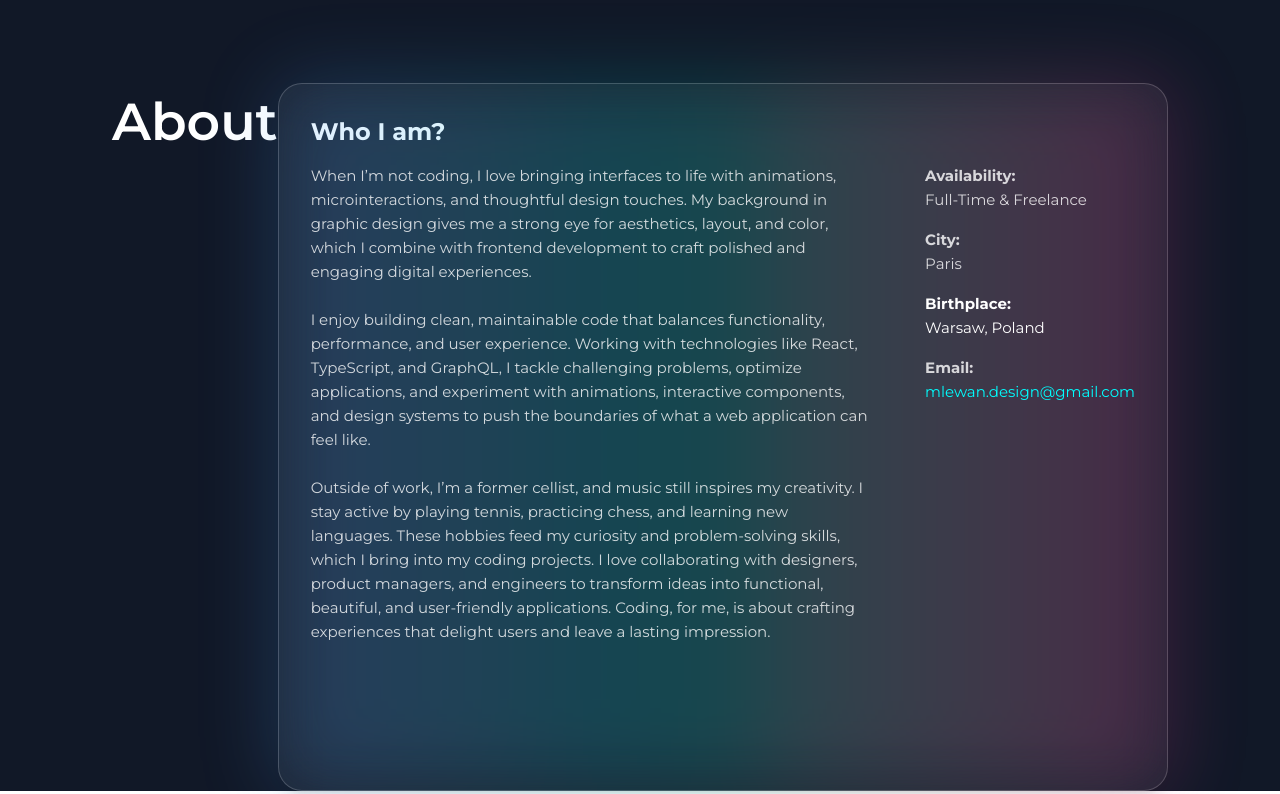
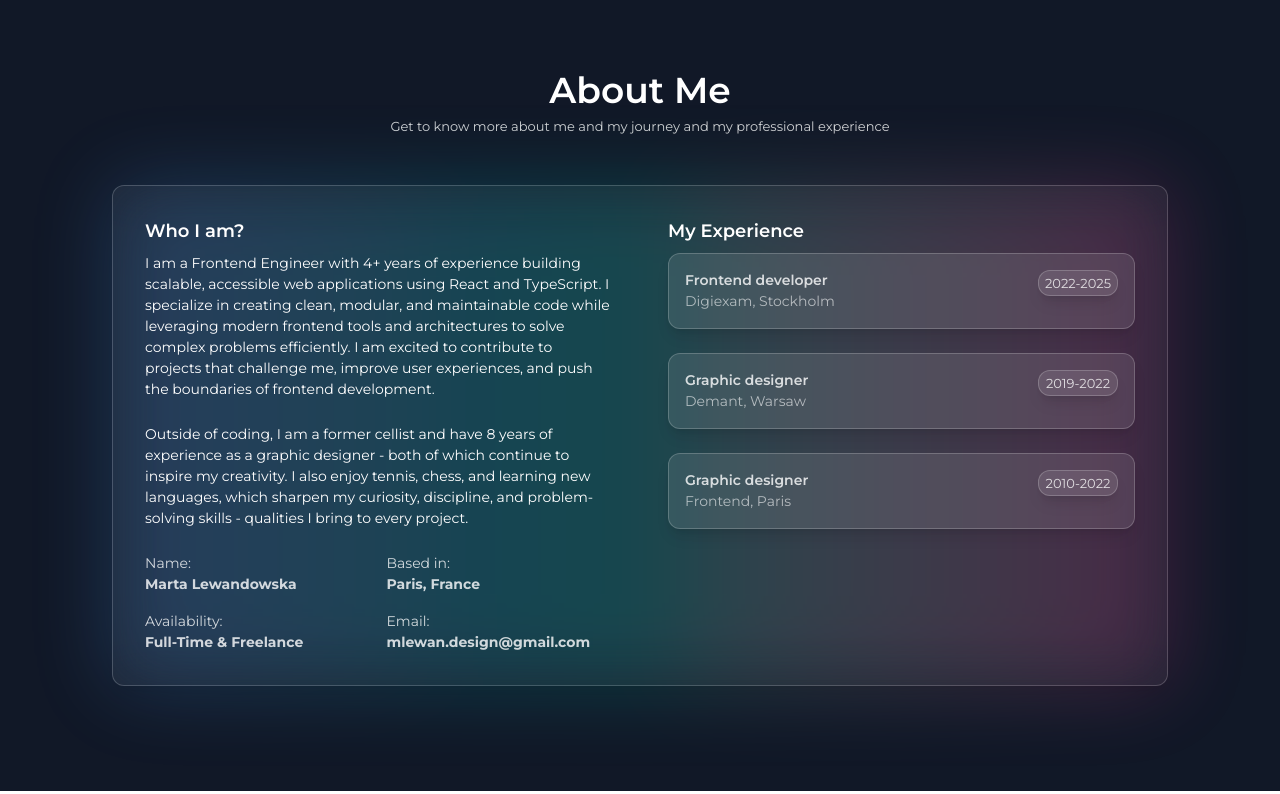
Before and after one commit to martalewan/react-portfolio-ts, a React (Vite) app in the folder client/: page / in a window 1280 px wide. Shown: the part 809-1603 px from the top of the page. Built offline with nearby package versions, Linux system fonts and the light colour scheme.

Commit message:
feat: complete About and Experience sections with improved layout and content

```diff
--- a/client/src/components/about/About.tsx
+++ b/client/src/components/about/About.tsx
@@ -1,46 +1,76 @@
+import GlassCard from "../glassCard/GlassCard"
+import { aboutData } from "./aboutData"
+
 const About = () => {
     return (
-        <section id="about">
-            <h2 className="">About</h2>
-            <div className="relative bg-(--secondary-color)/5 backdrop-blur-xl border border-(--secondary-color)/20 rounded-3xl shadow-lg p-8  ">
-                <div className="absolute -inset-1 bg-linear-to-r from-blue-400 via-teal-400 to-pink-500 rounded-3xl opacity-20 blur-2xl"></div>
-                <h2 className="text-2xl font-bold text(--secondary-color) mb-4">Who I am?</h2>
+        <section id="about" className="flex-col items-center gap-12">
+            <div className="flex flex-col items-center">
+                <h2>About Me</h2>
+                <span className="section-subtitle">Get to know more about me and my journey and my professional experience</span>
+            </div>
 
+            <GlassCard glow>
                 <div className="flex relative gap-14 z-10">
-                    <div>
-                        <p className="text-(--secondary-color)/80">
+                    <div className="flex-1">
+                        <div>
+                            <h3 className="mb-2">Who I am?</h3>
                             <p className="mb-6">
-                                When I’m not coding, I love bringing interfaces to life with animations, microinteractions, and thoughtful design touches. My background in graphic design gives me a strong eye for aesthetics, layout, and color, which I combine with frontend development to craft polished and engaging digital experiences.
+                                I am a Frontend Engineer with 4+ years of experience building scalable, accessible web applications using React and TypeScript. I specialize in creating clean, modular, and maintainable code while leveraging modern frontend tools and architectures to solve complex problems efficiently. I am excited to contribute to projects that challenge me, improve user experiences, and push the boundaries of frontend development.
                             </p>
                             <p className="mb-6">
-                                I enjoy building clean, maintainable code that balances functionality, performance, and user experience. Working with technologies like React, TypeScript, and GraphQL, I tackle challenging problems, optimize applications, and experiment with animations, interactive components, and design systems to push the boundaries of what a web application can feel like.
+                                Outside of coding, I am a former cellist and have 8 years of experience as a graphic designer - both of which continue to inspire my creativity. I also enjoy tennis, chess, and learning new languages, which sharpen my curiosity, discipline, and problem-solving skills - qualities I bring to every project.
                             </p>
-                            <p className="mb-6">
-                                Outside of work, I’m a former cellist, and music still inspires my creativity. I stay active by playing tennis, practicing chess, and learning new languages. These hobbies feed my curiosity and problem-solving skills, which I bring into my coding projects. I love collaborating with designers, product managers, and engineers to transform ideas into functional, beautiful, and user-friendly applications. Coding, for me, is about crafting experiences that delight users and leave a lasting impression.
+
+                        </div>
+                        <div className="grid grid-cols-2 gap-4">
+                            <p className="text-(--secondary-color)/80">Name:<br />
+                                <span className="font-bold">Marta Lewandowska</span>
                             </p>
-                        </p>
+
+                            <p className="text-(--secondary-color)/80">Based in:<br />
+                                <span className="font-bold">Paris, France</span>
+                            </p>
+
+                            <p className="text-(--secondary-color)/80">Availability:<br />
+                                <span className="font-bold">Full-Time & Freelance</span>
+                            </p>
+
+                            <p className="text-(--secondary-color)/80">Email:<br />
+                                <span className="font-bold">                   <a href="mailto:mlewan.design@gmail.com" className="hover:underline">
+                                    mlewan.design@gmail.com
+                                </a>
+                                </span>
+
+                            </p>
+                        </div>
                     </div>
-                    <div className="flex-1 flex flex-col gap-4">
+                    <div className="flex-1">
+                        <h3 className="mb-2">My Experience</h3>
+                        <div className="flex flex-col gap-6">
+                            {aboutData.map((item, index) => {
+                                return (
+                                    <div key={index} className="glass-block p-4 flex items-start justify-between">
+                                        <div>
+                                            <h4 className="text-(--secondary-color)/80">
+                                                {item.position}
+                                            </h4>
+                                            <p className="text-(--secondary-color)/60">
+                                                {item.place}
+                                            </p>
+                                        </div>
+                                        <div className="glass-block min-w-20 text-center"><span className="section-subtitle ">{item.years}</span></div>
+                                    </div>
+                                )
+                            })}</div>
 
-                        <p className="text-(--secondary-color)/80">
-                            <span className="font-bold">Availability:</span> <br /> Full-Time & Freelance
-                        </p>
 
-                        <p className="text-(--secondary-color)/80">
-                            <span className="font-bold">City:</span> <br />Paris
-                        </p>
-
-                        <p className="text-(--secondary-color)  /80">
-                            <span className="font-bold">Birthplace:</span> <br />Warsaw, Poland
-                        </p>
-
-                        <p className="text-(--secondary-color)/80">
-                            <span className="font-bold">Email:</span> <a href="mailto:mlewan.design@gmail.com" className="text-(--accent-color) hover:underline"><br />mlewan.design@gmail.com</a>
-                        </p>
                     </div>
 
                 </div>
-            </div>
+            </GlassCard>
+
+
+
         </section >
     )
 }
--- /dev/null
+++ b/client/src/components/about/aboutData.ts
@@ -0,0 +1,5 @@
+export const aboutData = [
+    { position: "Frontend developer", place: "Digiexam, Stockholm", years: "2022-2025" },
+    { position: "Graphic designer", place: "Demant, Warsaw", years: "2019-2022" },
+    { position: "Graphic designer", place: "Frontend, Paris", years: "2010-2022" },
+];
--- /dev/null
+++ b/client/src/components/glassCard/GlassCard.tsx
@@ -0,0 +1,21 @@
+type GlassCardProps = {
+    children: React.ReactNode;
+    className?: string;
+    glow?: boolean;
+};
+
+const GlassCard = ({ children, className = "", glow = false }: GlassCardProps) => {
+    return (
+        <div className={`max-w-350 relative bg-(--secondary-color)/5 backdrop-blur-xl border border-(--secondary-color)/20 rounded-xl shadow-lg p-8 ${className}`}>
+            {glow && (
+                <div className="absolute -inset-1 bg-linear-to-r from-blue-400 via-teal-400 to-pink-500 rounded-3xl opacity-20 blur-2xl"></div>
+            )}
+
+            <div className="relative z-10">
+                {children}
+            </div>
+        </div>
+    );
+};
+
+export default GlassCard;
--- a/client/src/components/hero/Hero.tsx
+++ b/client/src/components/hero/Hero.tsx
@@ -7,11 +7,11 @@ import Socials from "../socials/Socials";
 const Hero = () => {
     return (
         <section id="home">
-            <div className="container mx-auto ">
+            <div className="container mx-auto">
                 <div className="h-full flex flex-col xl:flex-row justify-center xl:justify-between items-center gap-6">
                     <div className="flex flex-col items-center gap-5 xl:items-start text-center xl:text-left order-2 xl:order-0">
                         <div>
-                            <span>Frontend Developer</span>
+                            <span className="section-subtitle">Frontend Developer</span>
                             <h1>
                                 <span className="hidden md:block">Hello, I am<br />
                                 </span>
@@ -21,7 +21,7 @@ const Hero = () => {
                             </h1>
                         </div>
 
-                        <p className="max-w-[550px]">
+                        <p className="max-w-137.5 p-large">
                             <span className="font-bold">Frontend Engineer with 4+ years of experience</span> building scalable, accessible web applications using <span className="font-bold">React</span> and <span className="font-bold">TypeScript</span>. I focus on turning design systems into high-quality, performant user experiences with strong attention to detail.
                         </p>
                         <div className="flex flex-col gap-5">
--- a/client/src/components/navbar/Navbar.tsx
+++ b/client/src/components/navbar/Navbar.tsx
@@ -10,8 +10,8 @@ const Navbar = () => {
 
     return (
         <>
-            <nav className="w-full fixed flex items-center h-17 transition-colors bg-(--primary-color) z-10 text-(--secondary-color) border-b border-gray-700">
-                <div className="px-7 w-full flex items-center justify-between">
+            <nav className="w-full fixed flex items-center h-17 px-7 transition-colors bg-(--primary-color) z-10 text-(--secondary-color) border-b border-(--secondary-color)/20">
+                <div className="w-full flex items-center justify-between">
                     <Logo />
                     <DesktopNavigation navData={navData} active={active} setActive={setActive} />
                     <Drawer>
--- a/client/src/style.css
+++ b/client/src/style.css
@@ -14,7 +14,7 @@
   }
 
   section {
-    @apply flex min-h-screen pt-23 px-12 xl:px-28 scroll-mt-16 text-(--secondary-color) bg-(--primary-color);
+    @apply flex min-h-screen pt-18 px-12 xl:px-28 scroll-mt-16 text-(--secondary-color) bg-(--primary-color);
   }
 
   h1 {
@@ -22,11 +22,19 @@
   }
 
   h2 {
-    @apply text-[40px] xl:text-[52px] font-semibold;
+    @apply text-[28px] xl:text-[36px] font-semibold;
+  }
+
+  h3 {
+    @apply text-[18px] xl:text-[18px] font-semibold;
+  }
+
+  h4 {
+    @apply text-[12px] xl:text-[14px] font-semibold;
   }
 
   p {
-    @apply text-[13px] xl:text-[15px] xl:leading-6;
+    @apply text-[12px] xl:text-[14px];
   }
 }
 
@@ -54,7 +62,20 @@
     }
   }
 
+  .p-large {
+    @apply text-[13px] xl:text-[15px] leading-6;
+  }
+
   .neon-flicker {
     animation: neon-flicker 4s linear infinite;
   }
+
+  .section-subtitle {
+    @apply text-(--secondary-color)/80 text-[13px];
+  }
+
+  .glass-block {
+    @apply bg-(--secondary-color)/10 shadow-lg border border-(--secondary-color)/20 rounded-xl;
+  }
+
 }
```
